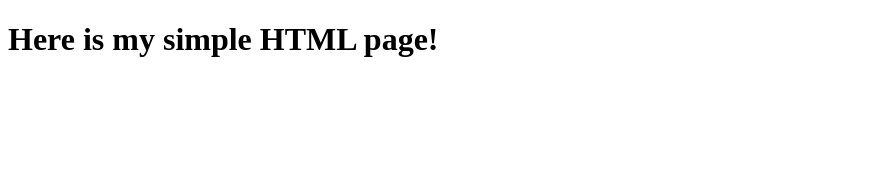
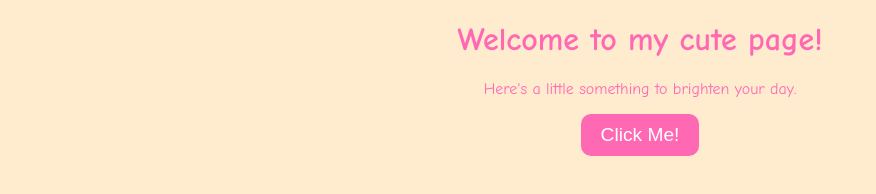
Before and after one commit to jsnorek/html-deployment, a plain HTML site: page index.html in a window 1280 px wide. Shown: the whole page, without its empty margins (0-876 px from the left). Drawn offline with Linux system fonts and the light colour scheme.

Commit message:
HTML cute updates

```diff
--- a/index.html
+++ b/index.html
@@ -3,9 +3,43 @@
 <head>
     <meta charset="UTF-8">
     <meta name="viewport" content="width=device-width, initial-scale=1.0">
-    <title>Document</title>
+    <title>My Cute Page!</title>
+    <style>
+        body {
+            font-family: 'Comic Sans MS', sans-serif;
+            background-color: #ffebcd;
+            color: #ff69b4;
+            text-align: center;
+            margin: 0;
+            padding: 0;
+        }
+        header {
+            background-color: #ff1493;
+            color: white;
+            padding: 20px;
+        }
+        main {
+            margin: 20px;
+        }
+        button {
+            background-color: #ff69b4;
+            color: white;
+            border: none;
+            padding: 10px 20px;
+            font-size: 1.2em;
+            cursor: pointer;
+            border-radius: 10px;
+        }
+        button:hover {
+            background-color: #ff1493;
+        }
+    </style>
 </head>
 <body>
-    <h1>Here is my simple HTML page!</h1>
+    <h1>Welcome to my cute page!</h1>
+    <main>
+        <p>Here's a little something to brighten your day.</p>
+        <button onclick="alert('Have a great day! 😊')">Click Me!</button>
+    </main>
 </body>
 </html>
```
